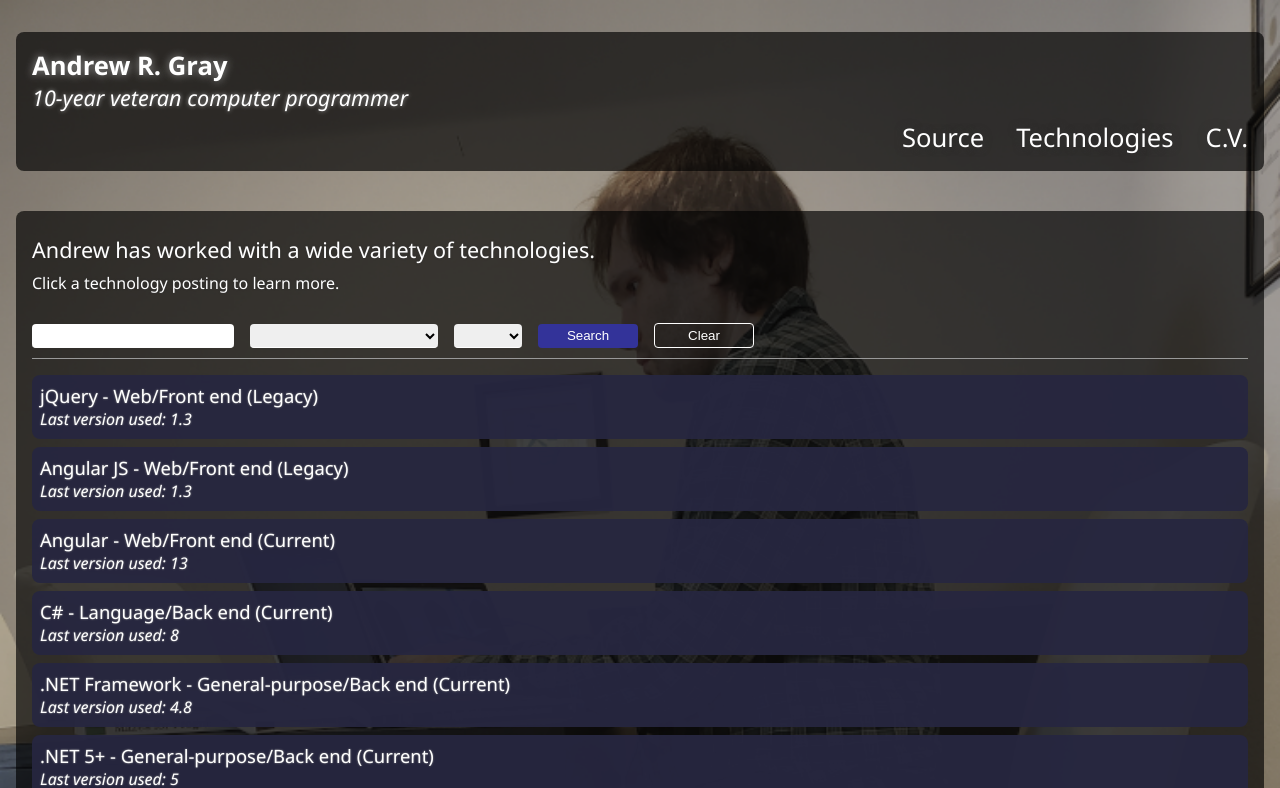
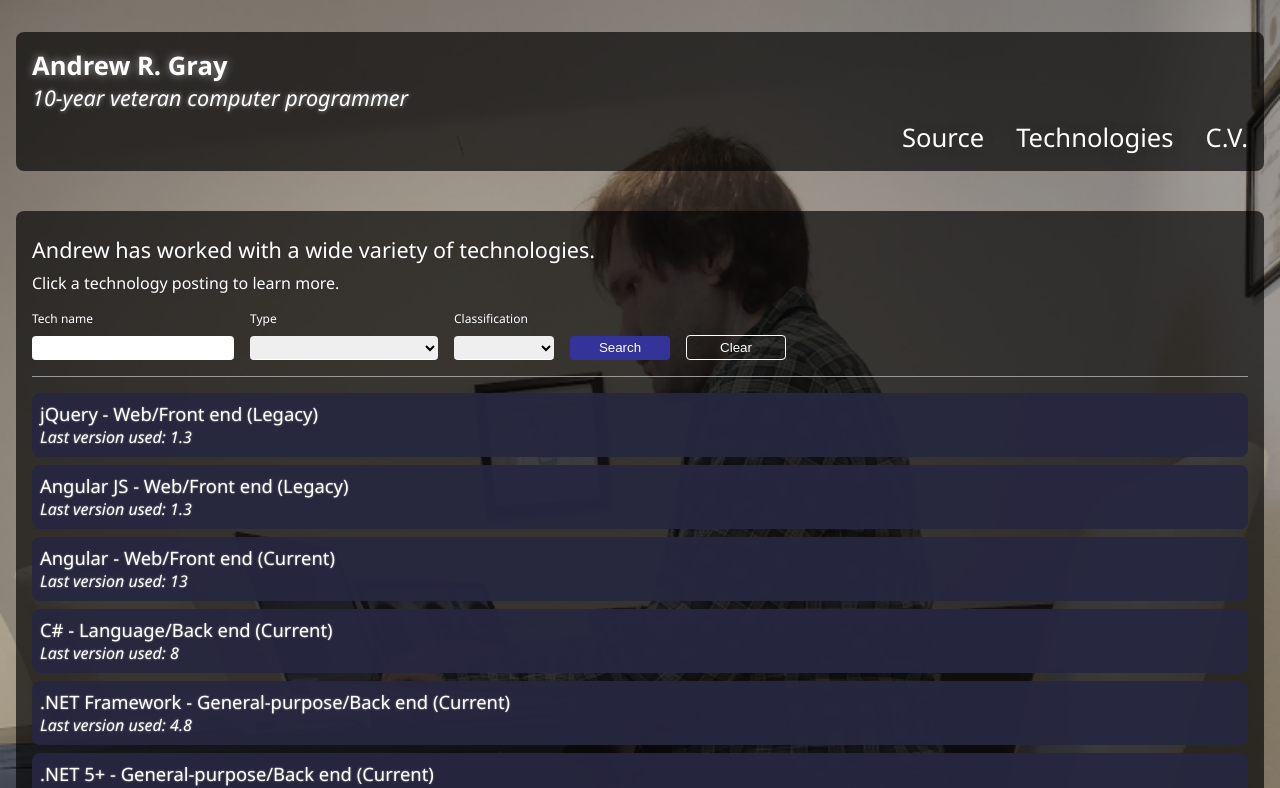
Before and after one commit to Asvarduil/PersonalSite, an Angular app: page /technology in a window 1280 px wide. Shown: the top 788 px of the page. Built offline with nearby package versions, Linux system fonts and the light colour scheme.

Commit message:
Added field names to technology search component

```diff
--- a/src/app/technology/search/search.component.html
+++ b/src/app/technology/search/search.component.html
@@ -1,22 +1,34 @@
 <div class="search-interface row">
     <form ngForm="searchForm">
-        <input type="text"
+        <div class="form-group">
+            <div class="form-control-name">Tech name</div>
+            <input class="name-field"
+                   type="text"
                    maxlength=50
                    [formControl]="nameField" />
+        </div>
 
-        <select [formControl]="typeDropdown">
+        <div class="form-group">
+            <div class="form-control-name">Type</div>
+            <select class="type-dropdown"
+                    [formControl]="typeDropdown">
                 <option *ngFor="let current of types"
                         value="{{current}}">
                     {{current}}
                 </option>
             </select>
+        </div>
 
-        <select [formControl]="classificationDropdown">
+        <div class="form-group">
+            <div class="form-control-name">Classification</div>
+            <select class="classification-dropdown"
+                    [formControl]="classificationDropdown">
                 <option *ngFor="let current of classifications"
                         value="{{current}}">
                     {{current}}
                 </option>
             </select>
+        </div>
 
         <button class="search-button"
                 type="button"
--- a/src/app/technology/search/search.component.scss
+++ b/src/app/technology/search/search.component.scss
@@ -1,9 +1,17 @@
 @import '../../../style-constants';
 
 .search-interface {
-    line-height: 48px;
     margin-bottom: $spacing-standard;
     border-bottom: 1px solid #999;
+
+    .form-group {
+        display: inline-block;
+        margin-bottom: $spacing-standard;
+
+        .form-control-name {
+            font-size: 0.75em;
+            margin-bottom: $spacing-half;
+        }
 
         input, select {
             min-height: 24px;
@@ -11,6 +19,7 @@
             border: none;
             border-bottom: 1px solid #FFF;
             border-radius: 4px;
+        }
     }
 
     button {
@@ -20,8 +29,13 @@
         border-radius: 4px;
         padding: 4px;
         margin-right: $spacing-standard;
+        margin-bottom: $spacing-standard;
 
         color: #FFF;
+    }
+
+    .classification-dropdown {
+        min-width: 100px;
     }
 
     .search-button {
```
Lines whose indentation alone changed are shown as unchanged.
